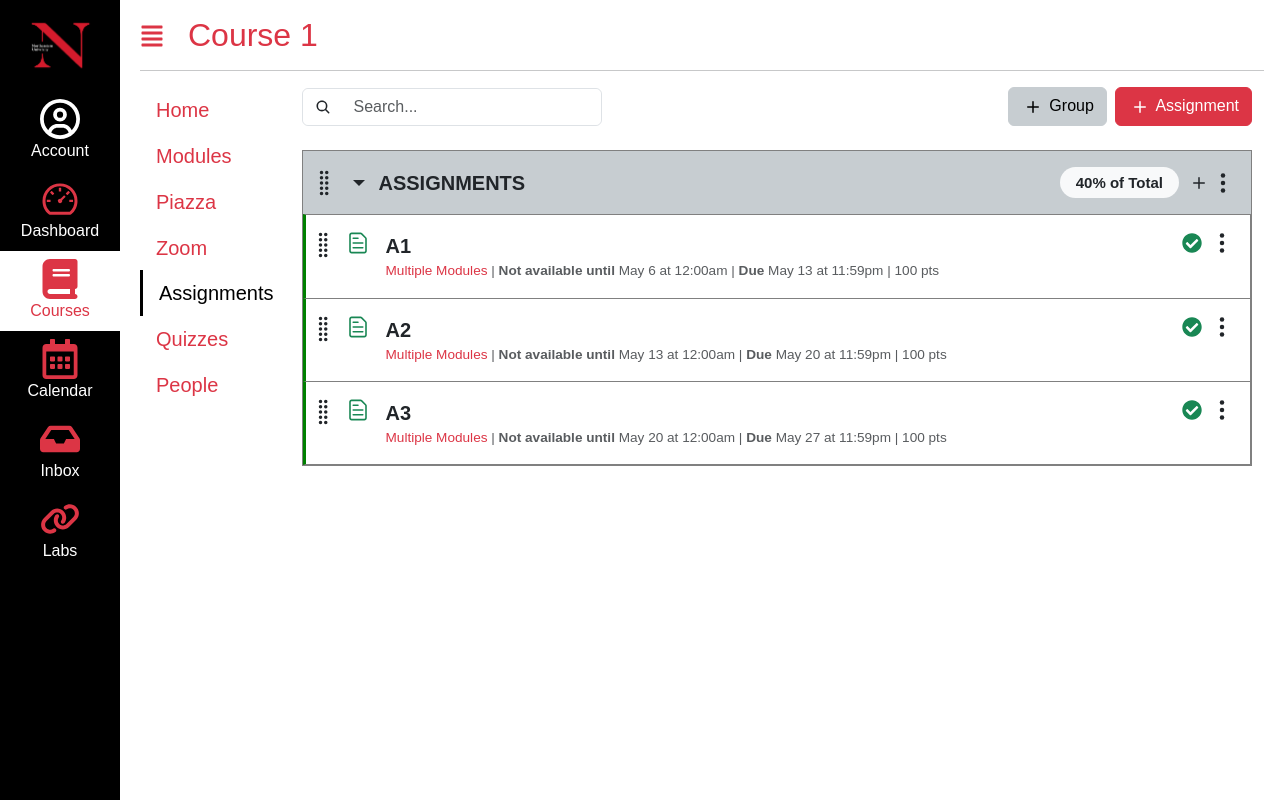
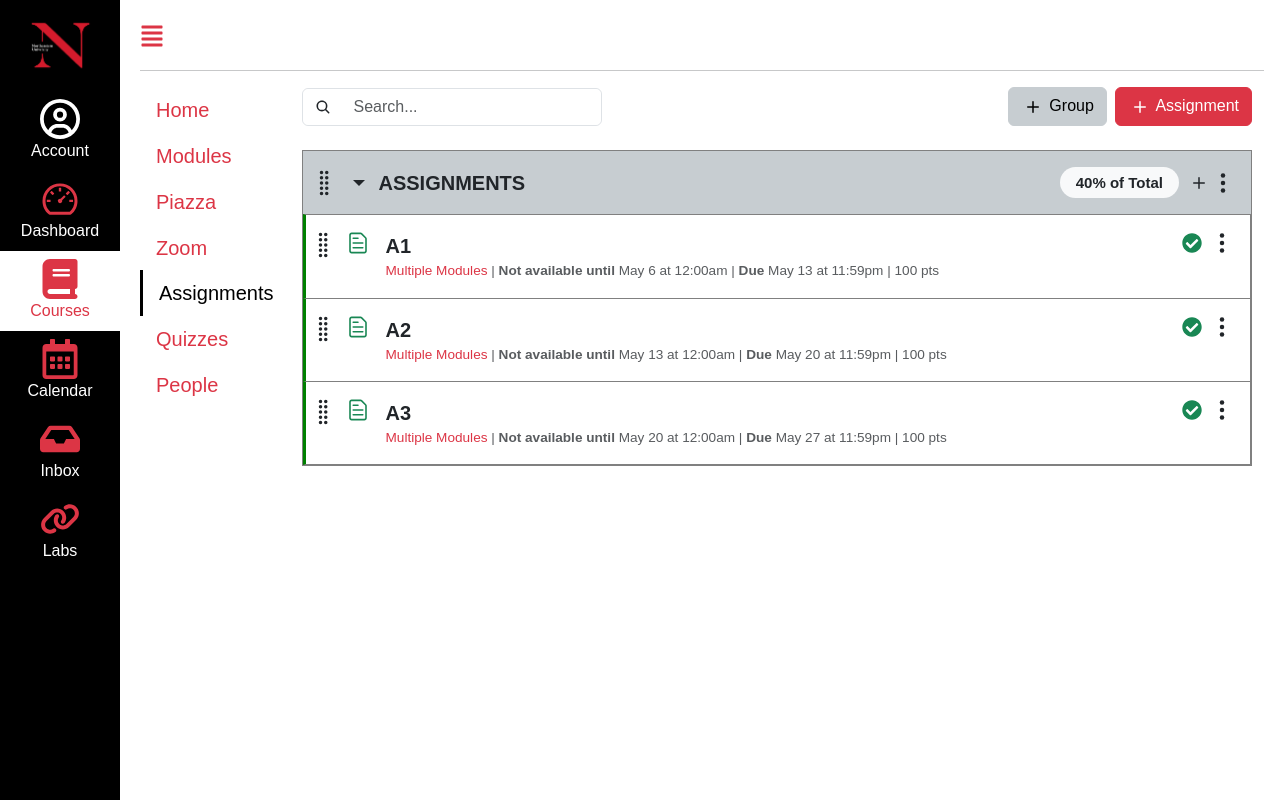
Before and after one commit to kushalkrishnappa/kambaz, a Next.js app: page /Courses/1/Assignments in a window 1280 px wide. Built offline with nearby package versions, Linux system fonts and the light colour scheme.

Commit message:
- 3.8.4 Data Driven Courses Screen

```diff
--- a/app/(Kambaz)/Courses/[cid]/layout.tsx
+++ b/app/(Kambaz)/Courses/[cid]/layout.tsx
@@ -1,17 +1,19 @@
 import { ReactNode } from "react";
 import CourseNavigation from "./Navigation";
 import { FaAlignJustify } from "react-icons/fa";
+import {courses} from "../../Database";
 
 export default async function CoursesLayout({
   children,
   params,
 }: Readonly<{ children: ReactNode; params: Promise<{ cid: string }> }>) {
   const { cid } = await params;
+  const course = courses.find((course) => course._id === cid);
   return (
     <div id="wd-courses">
       <h2 className="text-danger">
         <FaAlignJustify className="me-4 fs-4 mb-1" />
-        Course {cid}
+        {course?.name}
       </h2>
       <hr />
       <div className="d-flex">
```
